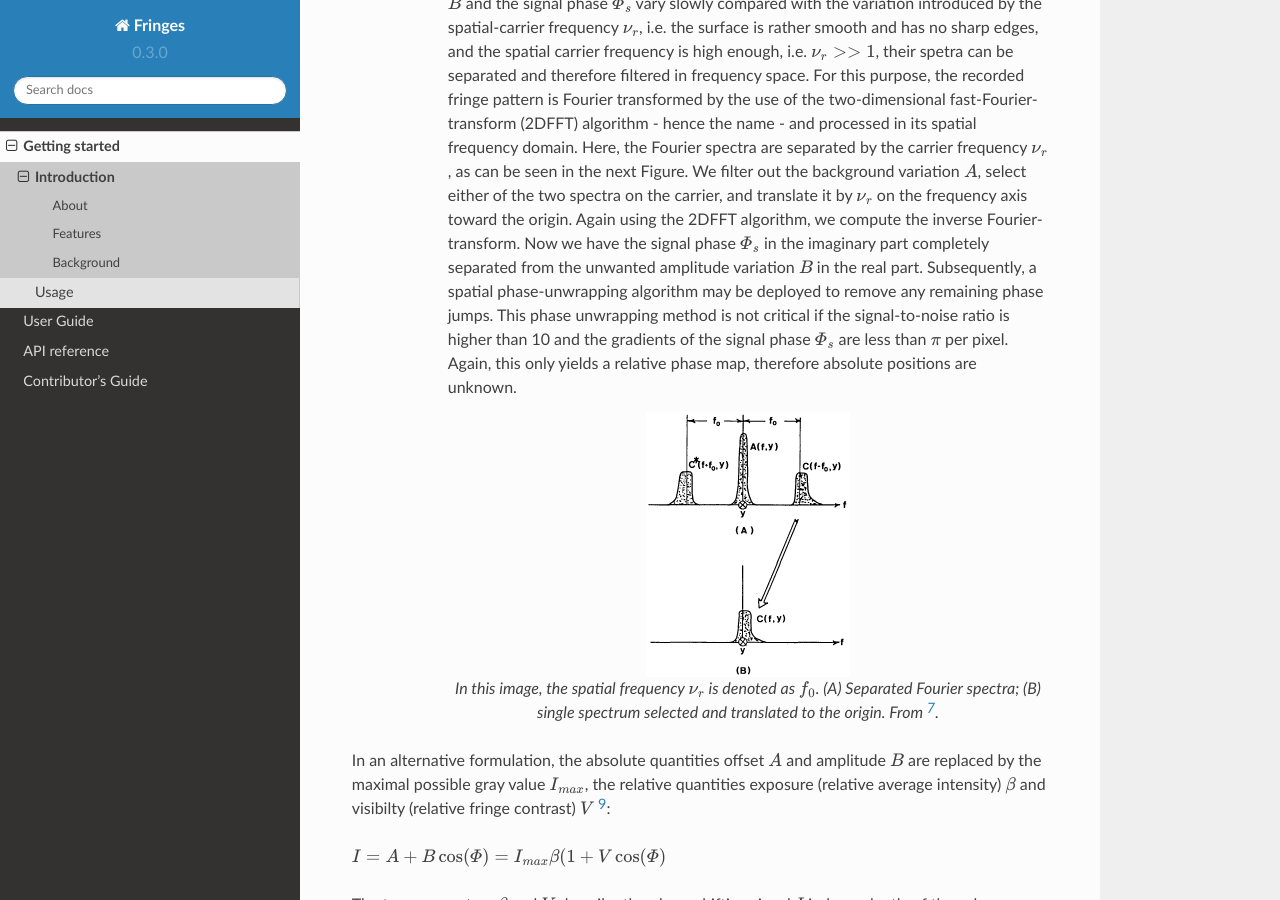
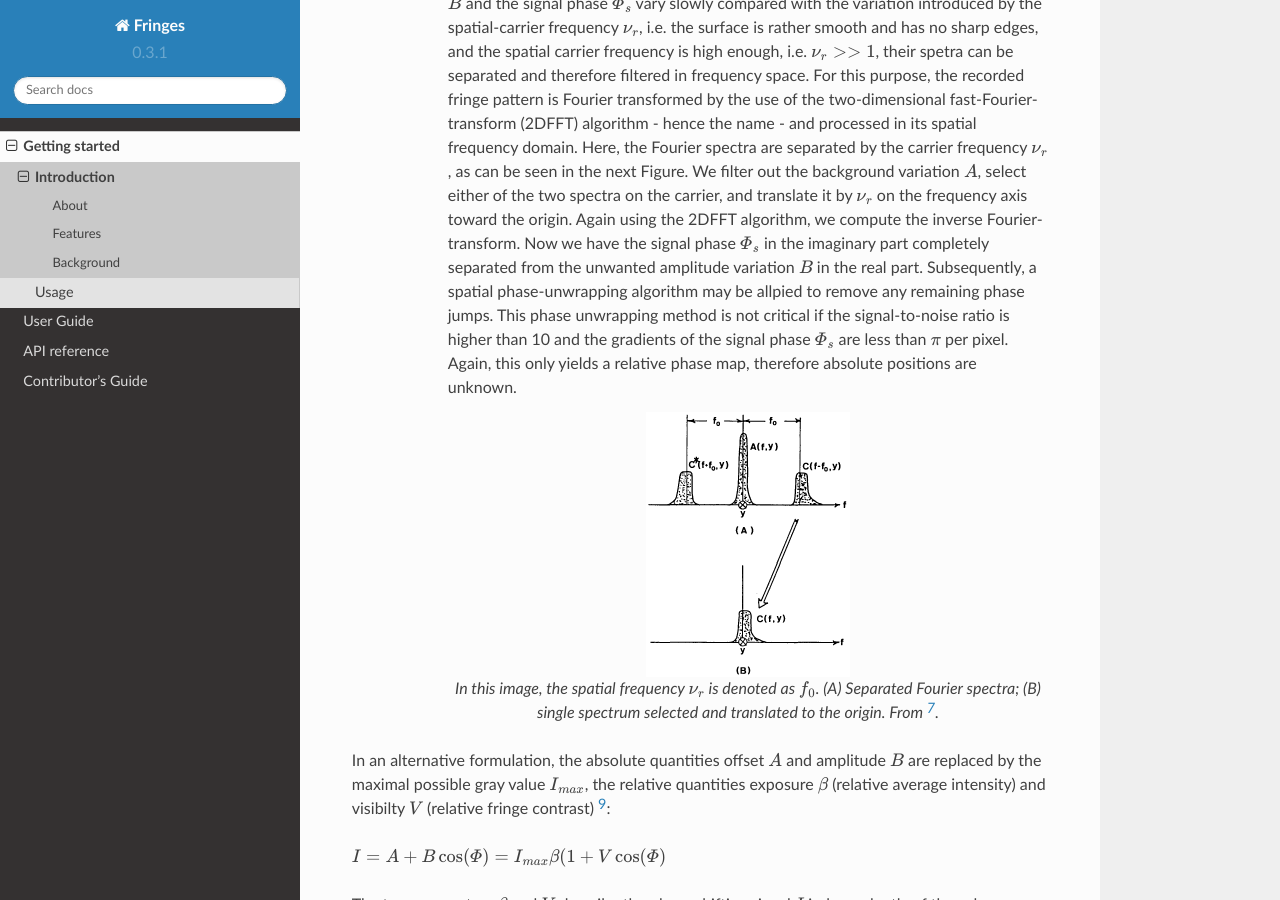
Before and after one commit to comimag/Fringes, a Sphinx documentation site: the page built from docs/getting_started/intro.rst, in a window 1280 px wide and 900 px high, scrolled down 2926 px. Built offline with Sphinx 7.4.7 and the Read the Docs theme 2.0.0, drawn with Linux system fonts in a browser that asks for light colours; formulas are drawn with MathJax 3; pages that are not in the unit, such as notebooks, are missing from menus; some of the changed text lies outside the part shown.

Commit message:
updated docs

```diff
--- a/docs/getting_started/intro.rst
+++ b/docs/getting_started/intro.rst
@@ -110,7 +110,7 @@
        b) Temporal Phase Unwrapping (TPU)
 
           If multiple sets with different spatial frequencies `\nu_i` are used,
-          and the unambiguous measurement range `UMR` is larger than the screen length `L`,
+          and the unambiguous measurement range is larger than the screen length `UMR > L`,
           the ambiguity of the phase map is resolved by generalized multi-frequency temporal phase unwrapping (GTPU).
 
        c) Spatial Phase Unwrapping (SPU)
@@ -141,7 +141,7 @@
           Again using the 2DFFT algorithm, we compute the inverse Fourier-transform.
           Now we have the signal phase `\varPhi_s` in the imaginary part
           completely separated from the unwanted amplitude variation `B` in the real part.
-          Subsequently, a spatial phase-unwrapping algorithm may be deployed to remove any remaining phase jumps.
+          Subsequently, a spatial phase-unwrapping algorithm may be allpied to remove any remaining phase jumps.
           This phase unwrapping method is not critical if the signal-to-noise ratio is higher than 10
           and the gradients of the signal phase `\varPhi_s` are less than `\pi` per pixel.
           Again, this only yields a relative phase map, therefore absolute positions are unknown.
@@ -157,7 +157,7 @@
 
 In an alternative formulation, the absolute quantities offset `A` and amplitude `B`
 are replaced by the maximal possible gray value `I_{max}`,
-the relative quantities exposure (relative average intensity) `\beta` and visibilty (relative fringe contrast) `V` [9]_:
+the relative quantities exposure `\beta` (relative average intensity) and visibilty `V` (relative fringe contrast) [9]_:
 
 `I = A + B \cos(\varPhi) = I_{max} \beta (1 + V \cos(\varPhi)`
 
--- a/docs/getting_started/usage.rst
+++ b/docs/getting_started/usage.rst
@@ -33,7 +33,6 @@
 (e.g. `bool`, `int`, `float` for scalars
 and additionally `list`, `tuple`, `ndarray` for `arrays <https://numpy.org/doc/stable/reference/generated/numpy.ndarray.html>`_).
 Note that some attributes have subdependencies,
-.. (cf. next Figure)
 hence dependent attributes might change as well.
 Circular dependencies are resolved automatically.
 
@@ -157,9 +156,9 @@
 As a consequence, if you load data - e.g. the acquired (distorted) fringe pattern sequence -
 the first element of its videoshape has to match the parameter `Frames` in order to be able to decode it.
 
-To display any datum listed in the table in the `Viewer`_, simly select the name of it in the table.
+To display any datum listed in the table in the `Viewer`_, simply select the name of it in the table.
 
-Klick the ``Load`` button to choose data or config file to load.
+Klick the ``Load`` button to choose data or a config file to load.
 With the ``Save`` button, all data including the parameters are saved to the selected directory.
 Use the ``Clear all`` button to delete all data.
 
--- a/docs/user_guide/params.rst
+++ b/docs/user_guide/params.rst
@@ -35,7 +35,7 @@
 ``L`` is the maximum of ``X`` and ``Y`` and denotes the length (in pixel units) to be ancoded.
 It can be extended by the factor ``alpha``.
 
-``C`` depends on the `coloring`_ and `multiplexing`_ schemes activated`.
+``C`` depends on the `coloring`_ and `multiplexing`_ schemes activated.
 
 ``size`` is the product of ``shape``.
 
--- a/docs/user_guide/trouble.rst
+++ b/docs/user_guide/trouble.rst
@@ -26,7 +26,7 @@
 
 - My decoded coordinates show systematic offsets
 
-  #. Ensure that the unamboguous measurement range is larger than the pattern length, i.e. ``UMR`` :math:`\ge` ``L``.
+  #. Ensure that the unambiguous measurement range is larger than the pattern length, i.e. ``UMR`` :math:`\ge` ``L``.
      If not, adjust the used wavelengths ``l`` resp. number of periods ``v`` accordingly.
   #. Ensure that the correct frames were captured while acquiring the fringe pattern sequence.
      If the timings are not set correctly, the sequence may be a frame off.
--- a/pyproject.toml
+++ b/pyproject.toml
@@ -1,6 +1,6 @@
 [tool.poetry]
 name = "Fringes"
-version = "0.3.0"
+version = "0.3.1"
 description = "Phase shifting algorithms for encoding and decoding sinusoidal fringe patterns."
 license = "CC-BY-NC-SA-4.0"
 authors = ["Christian Kludt"]
```
Also changed, not shown: other parts of docs/getting_started/intro.rst (+1 -1 lines), other parts of docs/user_guide/params.rst (+2 -2 lines), 2 other files.
